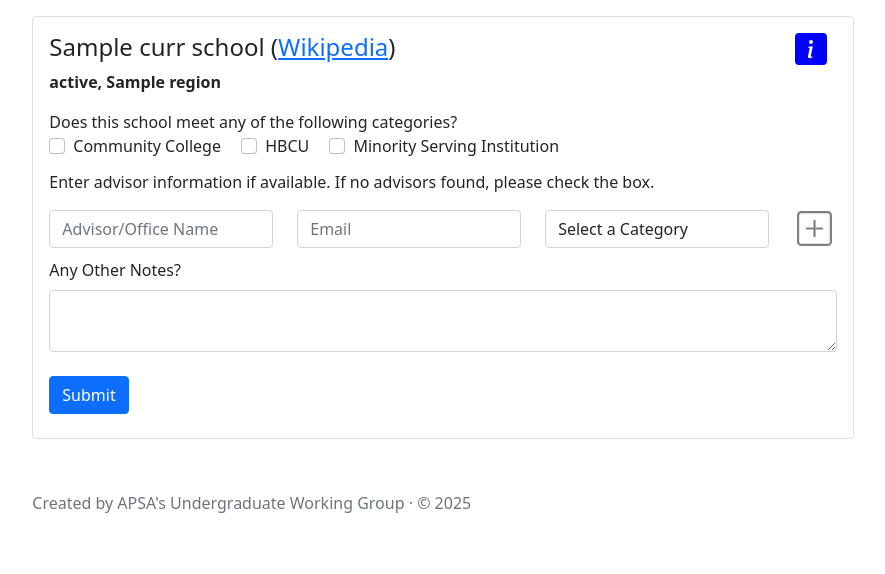
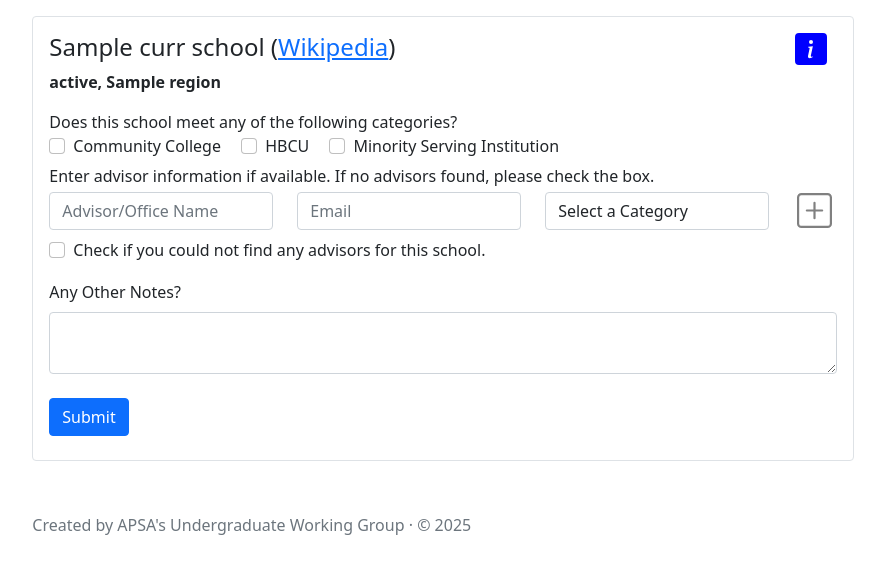
Before and after one commit to RunningMSN/schoolathon, a Flask app: template website/templates/add.html in a window 1280 px wide. Shown: the part 95-669 px from the top of the page, without its empty margins (197-1082 px from the left). Run offline with Flask 3, Linux system fonts and the light colour scheme; the template is opened without the code that fills it: most values are stand-ins (such as "Sample title", 1, 10 or a date in 2020); some libraries are stand-ins or nearby versions.

Commit message:
Added schools adding saves

```diff
--- a/website/models.py
+++ b/website/models.py
@@ -8,6 +8,7 @@ class User(db.Model, UserMixin):
     fruit_password = db.Column(db.String(150))
     name = db.Column(db.String(150))
     team = db.Column(db.String(150))
+    contributions = db.Column(db.Integer, default=0)
 
 class School(db.Model):
     school_id = db.Column(db.Integer, primary_key=True)
--- a/website/static/js/add.js
+++ b/website/static/js/add.js
@@ -5,20 +5,21 @@ function addRow() {
 
 	var form = document.getElementById("advisorForm");
 	form.innerHTML += `
-	<div class="row" style="margin-bottom: 10px">
+	<div class="row mb-2">
+		<input type="hidden" id="advisorRow-${rowCounter}" name="advisorRow-${rowCounter}"/>
 		<div class="col">
-			<input type="text" class="form-control" placeholder="Advisor/Office Name" id="name-${rowCounter}" />
+			<input type="text" class="form-control" placeholder="Advisor/Office Name" id="name-${rowCounter}" name="name-${rowCounter}" />
 		</div>
 		<div class="col">
-			<input type="text" class="form-control" placeholder="Email" id="email-${rowCounter}" />
+			<input type="text" class="form-control" placeholder="Email" id="email-${rowCounter}" name="email-${rowCounter}" />
 		</div>
 		<div class="col">
-			<select class="form-control" id="advisorType-${rowCounter}">
+			<select class="form-control" id="advisorType-${rowCounter}" name="advisorType-${rowCounter}">
 				<option value="" disabled selected hidden>Select a Category</option>
 				<option>Pre-health Advisor</option>
 				<option>Biology Teacher</option>
 				<option>General Career Advisor</option>
-				<option>Other (Please Specify)</option>
+				<option>Other</option>
 			</select>
 		</div>
 		<div class="col-1 d-flex align-items-center justify-content-center">
--- a/website/templates/add.html
+++ b/website/templates/add.html
@@ -18,35 +18,37 @@
 		</div>
 	</div>
 
-	<form>
+	<form method="POST">
+		<input type="hidden" id="school_id" name="school_id" value="{{ curr_school.school_id }}" />
 		Does this school meet any of the following categories?
 		<div class="form-group">
 			<div class="form-check form-check-inline">
-				<input class="form-check-input" type="checkbox" id="ccCheck" value="cc">
+				<input class="form-check-input" type="checkbox" id="ccCheck" value="cc" name="ccCheck">
 				<label class="form-check-label" for="ccCheck">Community College</label>
 			</div>
 			<div class="form-check form-check-inline">
-				<input class="form-check-input" type="checkbox" id="hbcuCheck" value="hbcu">
+				<input class="form-check-input" type="checkbox" id="hbcuCheck" value="hbcu" name="hbcuCheck">
 				<label class="form-check-label" for="hbcuCheck">HBCU</label>
 			</div>
 			<div class="form-check form-check-inline">
-				<input class="form-check-input" type="checkbox" id="msiCheck" value="msi">
+				<input class="form-check-input" type="checkbox" id="msiCheck" value="msi" name="msiCheck">
 				<label class="form-check-label" for="msiCheck">Minority Serving Institution</label>
 			</div>
 		</div>
-		<p style="margin-top: 10px">
+		<p class="mt-1 mb-1">
 			Enter advisor information if available. If no advisors found, please check the box.
 		</p>
 		<div id="advisorForm">
-			<div class="row" style="margin-bottom: 10px">
+			<div class="row mb-2">
+				<input type="hidden" id="advisorRow-0" name="advisorRow-0"/>
 				<div class="col">
-					<input type="text" class="form-control" placeholder="Advisor/Office Name" id="name-0" />
+					<input type="text" class="form-control" placeholder="Advisor/Office Name" id="name-0" name="name-0"/>
 				</div>
 				<div class="col">
-					<input type="text" class="form-control" placeholder="Email" id="email-0" />
+					<input type="text" class="form-control" placeholder="Email" id="email-0" name ="email-0"/>
 				</div>
 				<div class="col">
-					<select class="form-control" id="advisorType-0">
+					<select class="form-control" id="advisorType-0" name="advisorType-0">
 						<option value="" disabled selected hidden>Select a Category</option>
 						<option>Pre-health Advisor</option>
 						<option>Biology Teacher</option>
@@ -62,9 +64,15 @@
 				</div>
 			</div>
 		</div>
-		<div class="mb-3 mr-1">
+		<div class="form-group mb-3">
+			<div class="form-check form-check-inline">
+				<input class="form-check-input" type="checkbox" id="noAdvisorsCheck" value="no_advisors" name="noAdvisorsCheck">
+				<label class="form-check-label" for="noAdvisorsCheck">Check if you could not find any advisors for this school.</label>
+			</div>
+		</div>
+		<div class="mb-3">
 			<label for="notesArea" class="form-label">Any Other Notes?</label>
-			<textarea class="form-control" id="notesArea" rows="2"></textarea>
+			<textarea class="form-control" id="notesArea" name="notes" rows="2"></textarea>
 		</div>
 		<button type="submit" class="btn btn-primary my-2">Submit</button>
 	</form>
@@ -96,8 +104,6 @@
   </div>
 </div>
 
-
-
 <!-- Instructions Modal -->
 <div class="modal fade" id="instructionsModal" tabindex="-1" aria-labelledby="instructionsModalLabel" aria-hidden="true">
   <div class="modal-dialog">
--- a/website/templates/base.html
+++ b/website/templates/base.html
@@ -33,7 +33,7 @@
     </a>
     <div class="ms-auto">
       {% if user.is_authenticated %}
-      <span class="fw-bold text-muted">Welcome {{ user.name }}. <a class="ms-auto text-muted" href="{{ url_for('auth.logout') }}">Logout</a></span>
+      <span class="fw-bold text-muted">Welcome {{ user.name }} ({{ user.contributions }}). <a class="ms-auto text-muted" href="{{ url_for('auth.logout') }}">Logout</a></span>
       {% else %}
       <a href="{{ url_for('auth.login') }}" class="btn btn-outline-primary me-2">Login</a>
       <a href="{{ url_for('auth.register') }}" class="btn btn-primary">Sign Up</a>
```
Also changed, not shown: website/pages.py (+42 -1 lines).
